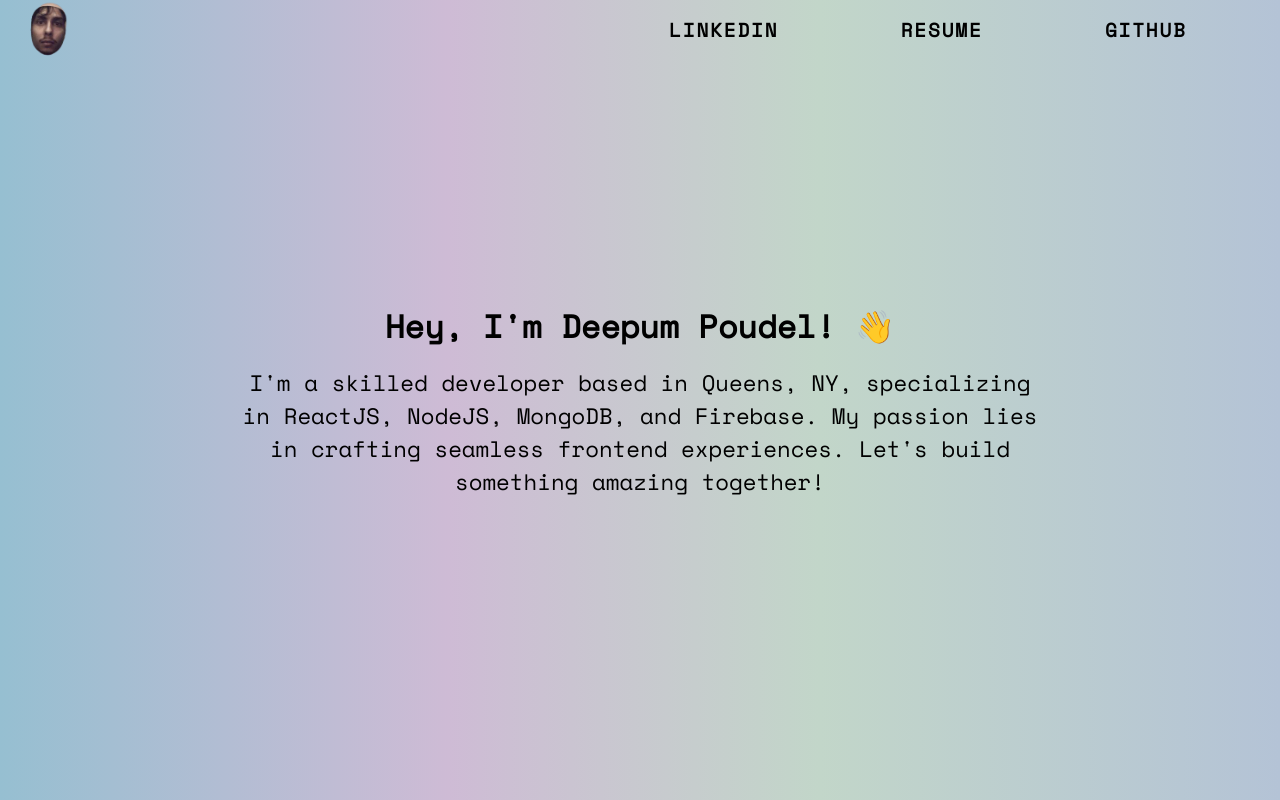
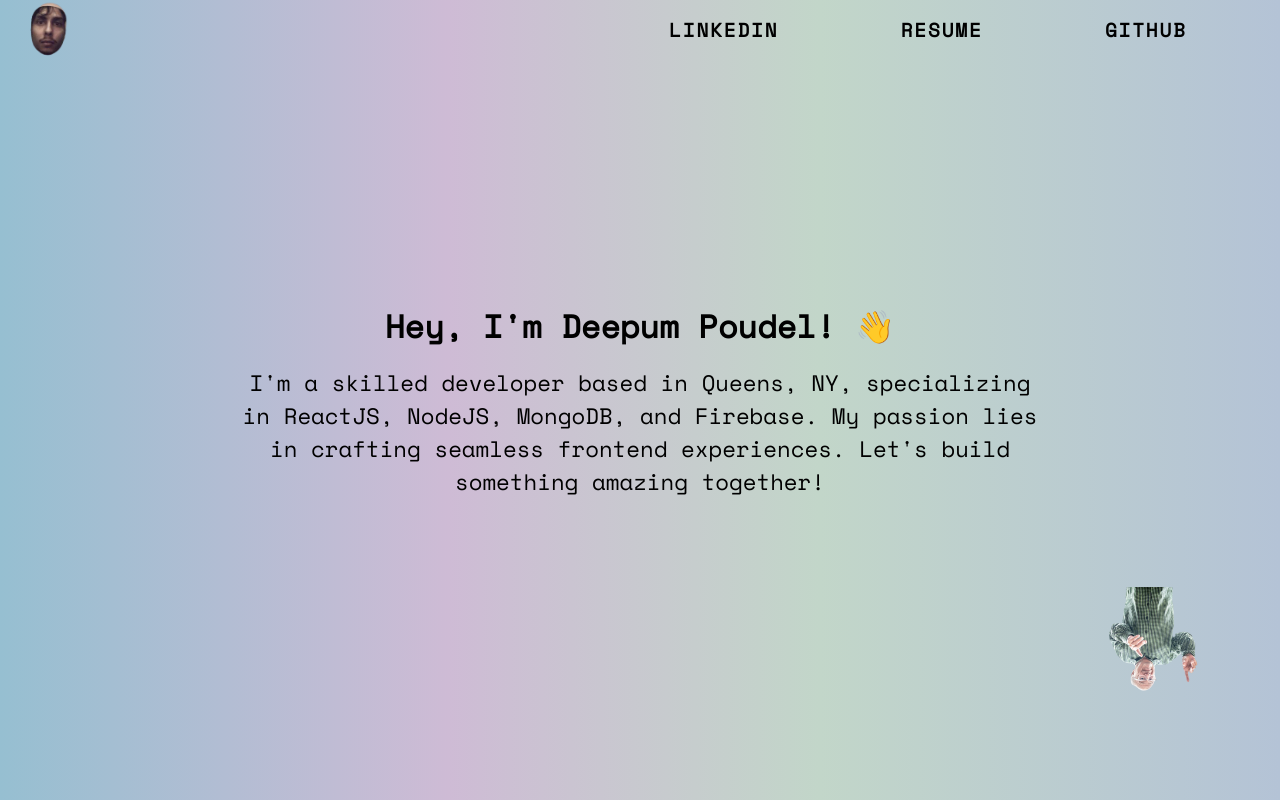
Before and after one commit to Dipam1/dipampoudel, a React (Create React App) app: page / in a window 1280 px wide. Built offline with nearby package versions, Linux system fonts and the light colour scheme.

Commit message:
fix for mobile viewport and scroller

```diff
--- /dev/null
+++ b/src/Components/Scroller/Scroller.css
@@ -0,0 +1,38 @@
+.scroller {
+  position: absolute;
+  bottom: 0px;
+  right: 0px;
+}
+
+.scroller .Up {
+  background: url("../../Images/dannyUp.png") no-repeat center center;
+  cursor: pointer;
+  background-size: contain;
+  width: 240px;
+  height: 120px;
+  transition: transform 0.3s ease;
+}
+
+.scroller .Down {
+  background: url("../../Images/dannyDown.png") no-repeat center center;
+  cursor: pointer;
+  background-size: contain;
+  width: 240px;
+  height: 120px;
+  transition: transform 0.5s ease;
+}
+
+.scroller .button:hover {
+  opacity: 0.5;
+  animation: backAndForth 1s infinite alternate;
+}
+
+@keyframes backAndForth {
+  0%,
+  100% {
+    transform: translateY(0);
+  }
+  50% {
+    transform: translateY(10px); /* Adjust the value as needed */
+  }
+}
--- /dev/null
+++ b/src/Components/Scroller/Scroller.jsx
@@ -0,0 +1,21 @@
+import React from "react";
+import "./Scroller.css";
+
+const Scroller = ({ scrollToClass, direction="Down" }) => {
+  const onScrollClick = () => {
+    const element = document.querySelector(`.${scrollToClass}`);
+    element.scrollIntoView({ behavior: "smooth" });
+  };
+
+  return (
+    <>
+      <div className="scroller">
+        <div className={`button ${direction}`}  onClick={() => onScrollClick(scrollToClass)}>
+          {direction==="Up" ? "Lets go up" : ""}
+        </div>
+      </div>
+    </>
+  );
+};
+
+export default Scroller;
--- /dev/null
+++ b/src/Pages/Home/Bye/Bye.css
@@ -0,0 +1,3 @@
+.bye {
+  margin: 20px 0;
+}
--- a/src/Pages/Home/Bye/Bye.jsx
+++ b/src/Pages/Home/Bye/Bye.jsx
@@ -1,8 +1,10 @@
 import React from "react";
+import Scroller from "../../../Components/Scroller/Scroller";
+import "./Bye.css";
 
 function Bye() {
   return (
-    <div className="section">
+    <div className="section bye">
       <h2>Time to Bid Adieu!</h2>
       <p>
         Alright, you've had enough. Now, go do something fun. For my sake.
@@ -11,8 +13,9 @@ function Bye() {
         Love you.
         <br />
         <br />
-         Bye!
+        Bye!
       </p>
+      <Scroller scrollToClass="intro" direction="Up" />
     </div>
   );
 }
--- a/src/Pages/Home/Education/Education.jsx
+++ b/src/Pages/Home/Education/Education.jsx
@@ -1,9 +1,10 @@
 import React from "react";
 import "./Education.css";
+import Scroller from "../../../Components/Scroller/Scroller";
 
 function Education() {
   return (
-    <div className="section">
+    <div className="section education">
       <h2>Education</h2>
       <div className="education-container">
         <div className="branch">
@@ -21,6 +22,7 @@ function Education() {
           </div>
         </div>
       </div>
+      <Scroller scrollToClass="exp1" />
     </div>
   );
 }
--- a/src/Pages/Home/Experience/Experience.jsx
+++ b/src/Pages/Home/Experience/Experience.jsx
@@ -1,10 +1,11 @@
 import React from "react";
 import "./Experience.css";
+import Scroller from "../../../Components/Scroller/Scroller";
 
 function Experience() {
   return (
     <>
-      <div className="section">
+      <div className="section exp1">
         <h2>Work Experience</h2>
         <div className="experience-item">
           <h3>Front-End Developer, Nimble Clinical Research, New Jersey</h3>
@@ -31,8 +32,9 @@ function Experience() {
             </li>
           </ul>
         </div>
+        <Scroller scrollToClass="exp2" />
       </div>
-      <div className="section">
+      <div className="section exp2">
         <h2>Work Experience(contd..)</h2>
         <div className="experience-item">
           <h3>Web Developer, Pegotec Pte. Ltd, Singapore</h3>
@@ -55,8 +57,9 @@ function Experience() {
             </li>
           </ul>
         </div>
+        <Scroller scrollToClass="exp3" />
       </div>
-      <div className="section">
+      <div className="section exp3">
         <h2>Work Experience(contd..)</h2>
         <div className="experience-item">
           <h3>Web Developer, PrismaSofts, Kathmandu</h3>
@@ -79,6 +82,7 @@ function Experience() {
             </li>
           </ul>
         </div>
+        <Scroller scrollToClass="project1" />
       </div>
     </>
   );
--- a/src/Pages/Home/Home.css
+++ b/src/Pages/Home/Home.css
@@ -3,6 +3,8 @@
 }
 
 .section {
+  overflow: hidden;
+  position: relative;
   height: 80vh;
   scroll-snap-align: start;
   padding: 2rem;
@@ -22,5 +24,22 @@
 .section p {
   max-width: 800px;
   margin: 0 auto;
-  font-size: 1.4rem ;
+  font-size: 1.4rem;
 }
+
+/* For smaller screen size */
+@media (max-width: 950px) {
+  .section {
+    scroll-snap-align: none;
+    height: auto;
+  }
+  .scroller {
+    display: none;
+  }
+  .section h2 {
+    font-size: 1.5rem;
+  }
+  .section p {
+    font-size: 1rem;
+  }
+}
--- a/src/Pages/Home/Intro/Intro.jsx
+++ b/src/Pages/Home/Intro/Intro.jsx
@@ -1,14 +1,16 @@
 import React from "react";
+import Scroller from "../../../Components/Scroller/Scroller";
 
 function Intro() {
   return (
-    <div className="section">
+    <div className="section intro">
       <h2>Hey, I'm Deepum Poudel! 👋</h2>
       <p>
         I'm a skilled developer based in Queens, NY, specializing in ReactJS,
         NodeJS, MongoDB, and Firebase. My passion lies in crafting seamless
         frontend experiences. Let's build something amazing together!
       </p>
+      <Scroller scrollToClass="education" />
     </div>
   );
 }
--- a/src/Pages/Home/Projects/Projects.css
+++ b/src/Pages/Home/Projects/Projects.css
@@ -8,7 +8,8 @@
 }
 
 .project-container .project-box {
-  width: 25%;
+  min-width: 200px;
+  max-width: 250px;
   height: 250px;
   background: linear-gradient(
       90deg,
--- a/src/Pages/Home/Projects/Projects.jsx
+++ b/src/Pages/Home/Projects/Projects.jsx
@@ -1,10 +1,11 @@
 import React from "react";
 import "./Projects.css";
+import Scroller from "../../../Components/Scroller/Scroller";
 
 function Projects() {
   return (
     <>
-      <div className="section">
+      <div className="section project1">
         <h2>Projects</h2>
 
         {/* Professional Projects */}
@@ -50,8 +51,9 @@ function Projects() {
             </p>
           </div>
         </div>
+        <Scroller scrollToClass="project2" />
       </div>
-      <div className="section">
+      <div className="section project2">
         <h2>Projects(contd...)</h2>
 
         <h3>Personal Projects</h3>
@@ -96,6 +98,7 @@ function Projects() {
             </p>
           </div>
         </div>
+        <Scroller scrollToClass="bye" />
       </div>
     </>
   );
```
Also changed, not shown: src/Images/dannyDown.png (added), src/Images/dannyUp.png (added).
